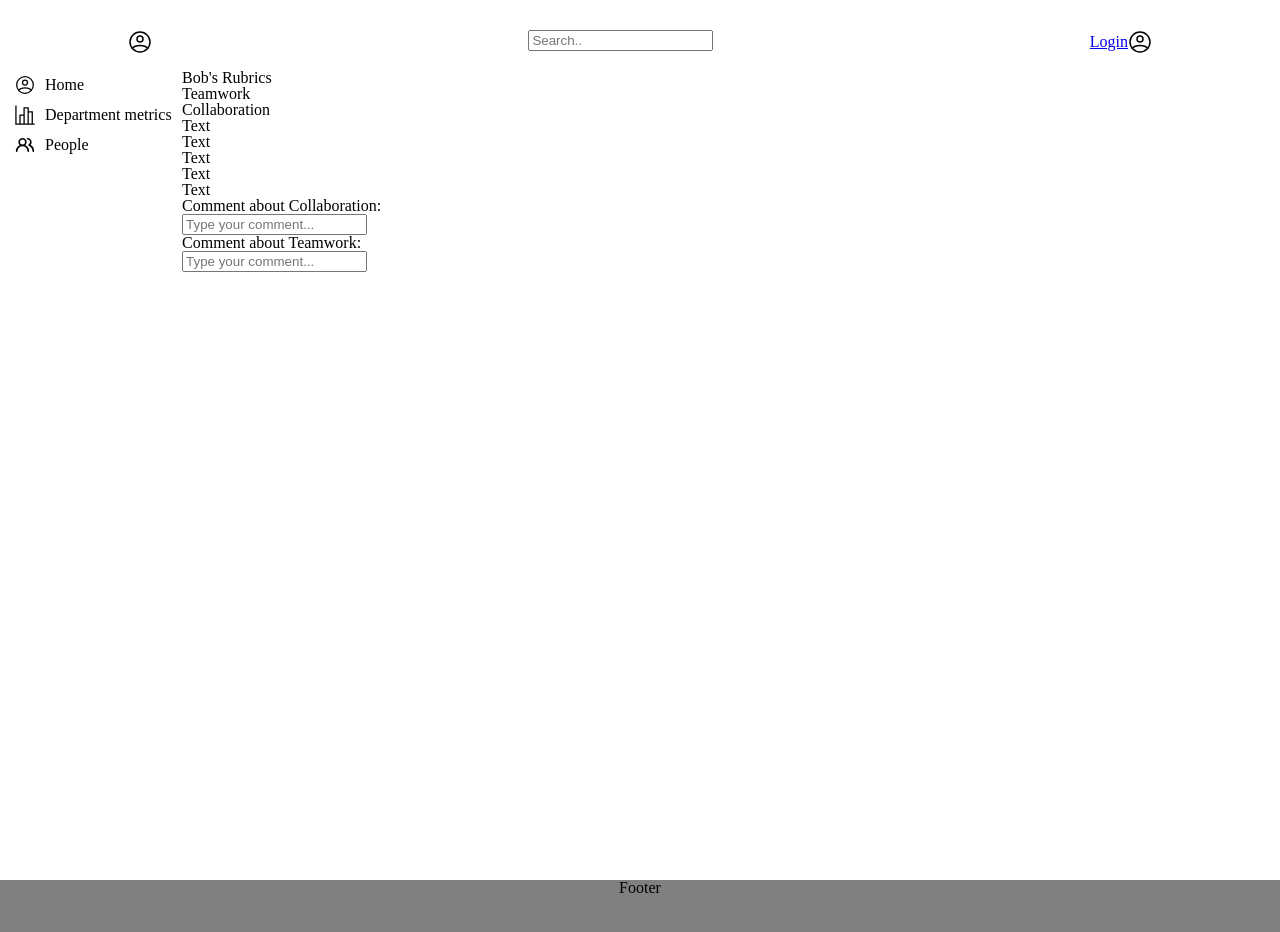
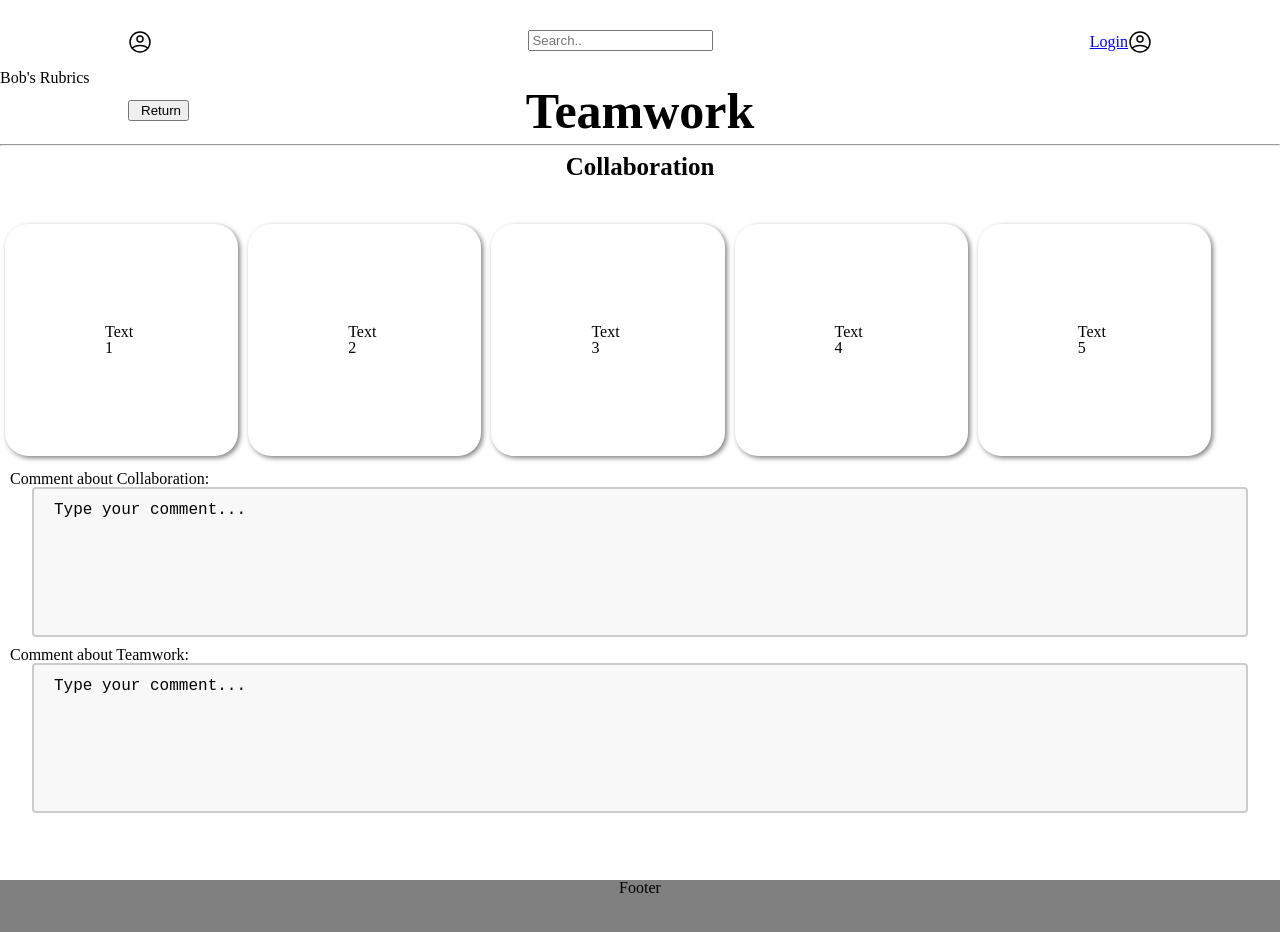
Before and after one commit to icstars/spark, a React (Create React App) app: page /EvalOverlook in a window 1280 px wide. Shown: the top 932 px of the page. Built offline with nearby package versions, Linux system fonts and the light colour scheme.

Commit message:
Evaluetion view page component styling

```diff
--- a/src/App.js
+++ b/src/App.js
@@ -1,3 +1,4 @@
+
 import React from 'react';
 import { BrowserRouter as Router, Route, Routes, useLocation } from 'react-router-dom';
 import { HelmetProvider, Helmet } from 'react-helmet-async'; //import HelmetProvider due to last updates as Helmet outdated
@@ -27,7 +28,8 @@ const Layout = () => {
     '/DepMetrics': <PageDepDashboard />
   };
   const leftPanelComponents = {
-    '/': <NavMenu />
+    '/': <NavMenu />,
+    '/Home': <Home />
   }
   const headerComponent = {
     '/Header': <Header />
@@ -39,16 +41,18 @@ const Layout = () => {
   const notApplyPages = ['/People', '/Login', '/EvalOverlook'];
   const notApplyLeftMenu = ['/Login'];
   const notApplyHeaderAndFooter = ['/Login'];
+  const notApplyNavMenu = ['/EvalOverlook', '/Login'];
   // Determine the RightPanel component to display based on the current route.
   // If no specific component is found, default to PageHome.
   const RightPanelComponent = rightPanelComponents[location.pathname] || <PageHome />;
   const LeftPanelComponent = leftPanelComponents[location.pathname] || <NavMenu />;
-  const HeaderComponent = headerComponent[location.pathname] || <Header />
-  const FooterComponent = footerComponent[location.pathname] || <Footer />
+  const HeaderComponent = headerComponent[location.pathname] || <Header />;
+  const FooterComponent = footerComponent[location.pathname] || <Footer />;
   // Check if the current route is in the list of routes where RightPanel should not be displayed.
   const displayRightPanel = !notApplyPages.includes(location.pathname);
   const displayLeftPanel = !notApplyLeftMenu.includes(location.pathname);
   const displayHeaderFooter = !notApplyHeaderAndFooter.includes(location.pathname);
+  const displayNavMenu = !notApplyNavMenu.includes(location.pathname);
 
 
 
@@ -66,7 +70,7 @@ const Layout = () => {
       {/* Main wrapper for the content and navigation */}
       <div className="wrapper">
         {/* Navigation Menu */}
-        {displayLeftPanel && LeftPanelComponent && (
+        {displayNavMenu && (
           <div className="nav-menu">
             <NavMenu />
           </div>
--- /dev/null
+++ b/src/Components/EvalOverlook/eval-overlook-style.css
@@ -0,0 +1,98 @@
+.title-container {
+  display: flex;
+  align-items: center;
+  justify-content: center; /* Center items horizontally */
+  position: relative; /* Enable positioning of the button */
+}
+
+.return-button-container {
+  position: absolute;
+  left: 10%; /* Position button with 10% margin from the left */
+}
+
+.h1-evaluation-container {
+  text-align: center;
+  flex: 1; /* Allow the h1 container to take up remaining space */
+}
+
+.return-button-icon {
+  margin-right: 5px; /* Optional: Add space between icon and text */
+}
+
+.h1-evaluation-title {
+  margin: 0; /* Remove default margin if needed */
+  font-weight: bold;
+  font-size: 50px;
+}
+
+.h2-evaluatoin-title{
+  text-align: center;
+  font-weight: bold;
+  font-size: 25px;
+}
+
+.title-wrapper{
+  display: flex;
+  justify-content: center; /* Distributes space between items */
+  align-items: center;
+  margin-top: 40px;
+  width: 95%;
+}
+
+.wrapper-element{
+  flex: 1;
+  position: relative;                   /* Each element takes up an equal amount of space */
+  box-shadow: 2px 2px 5px gray;
+  margin: 5px;
+  border-radius: 10%;
+  padding: 100px;
+
+}
+
+.wrapper-element:hover {
+  background-color: rgb(203, 203, 203);
+}
+
+.wrapper-element.selected {
+  background-color: rgb(231, 231, 231);
+  border: 1px solid black;
+  box-shadow: none;
+}
+
+.hover-explanation {
+  position: absolute;
+  bottom: 100%; /* Position above the wrapper element */
+  left: 50%;
+  transform: translateX(-50%);
+  background-color: #333;
+  color: #fff;
+  padding: 5px 10px;
+  border-radius: 5px;
+  white-space: nowrap;
+  font-size: 12px;
+  margin-bottom: 5px; /* Add space between the hover text and wrapper element */
+  z-index: 1; /* Ensure the explanation appears above other elements */
+}
+
+.comment-title{
+  margin-top: 10px;
+  margin-left: 10px;
+}
+
+form{
+    display: flex;
+    align-items: center;
+    justify-content: center;
+}
+.comment-topic{
+  margin: 0 auto;
+  width: 95%;
+  height: 150px;
+  padding: 12px 20px;
+  box-sizing: border-box;
+  border: 2px solid #ccc;
+  border-radius: 4px;
+  background-color: #f8f8f8;
+  font-size: 16px;
+  resize: none;
+}
--- a/src/Components/EvalOverlook/index.js
+++ b/src/Components/EvalOverlook/index.js
@@ -1,7 +1,42 @@
 import { Helmet } from 'react-helmet';
-import React from 'react';
+import React, { useState } from 'react';
+import { useNavigate } from 'react-router-dom';
+
+import './eval-overlook-style.css';
 
 function EvalOverlook() {
+
+    const navigate = useNavigate();
+
+    const handleButtonClick = () => {
+        navigate('/');
+    };
+
+    const [selectedIndex, setSelectedIndex] = useState(null);
+    const [hoveredIndex, setHoveredIndex] = useState(null);
+    const [clickedIndex, setClickedIndex] = useState(null); // State for click
+
+    const handleClick = (index) => {
+        setSelectedIndex(index); // Set the clicked index
+        setClickedIndex(index);  // Set the clicked index for keeping the explanation visible
+    };
+
+    const handleMouseEnter = (index) => {
+        setHoveredIndex(index); // Set the hovered index
+    };
+
+    const handleMouseLeave = () => {
+        setHoveredIndex(null); // Reset the hovered index when the mouse leaves
+    };
+
+    const explanations = [
+        "Point",
+        "2 Points",
+        "3 Points",
+        "4 Points",
+        "5 Points"
+    ];
+
     return (
 
         <div>
@@ -13,41 +48,57 @@ function EvalOverlook() {
             <div>
                 <h1>Bob's Rubrics</h1>
             </div>
-            <div>
-                <h1>Teamwork</h1>
-            </div>
-
-
-            <div>
-                <div>
-                    <h2>Collaboration</h2>
+            <div className="title-container">
+                <div className="return-button-container">
+                    <button onClick={handleButtonClick}>
+                        <img className="return-button-icon"></img>Return
+                    </button>
                 </div>
-                <div className="title-wrapper">
-                    <div className='title'>
-                        <p>Text</p>
-                    </div>
-                    <div className='title'>
-                        <p>Text</p>
-                    </div>
-                    <div className='title'>
-                        <p>Text</p>
-                    </div>
-                    <div className='title'>
-                        <p>Text</p>
-                    </div>
-                    <div className='title'>
-                        <p>Text</p>
-                    </div>
-                </div>
-                <div>
-                    <p>Comment about Collaboration:</p>
-                    <input type="text" className="comment-topic" placeholder="Type your comment..." />
+                <div className = 'h1-evaluation-container'>
+                    <h1 className='h1-evaluation-title'>Teamwork</h1>
                 </div>
             </div>
 
             <div>
-                <p>Comment about Teamwork:</p>
-                <input type="text" className="comment-category" placeholder="Type your comment..." />
+                <hr className='hr-element'></hr>
+            </div>
+
+            <div>
+                <div>
+                    <h2 className='h2-evaluatoin-title'>Collaboration</h2>
+                </div>
+                <div className="title-wrapper">
+                    {[...Array(5)].map((_, index) => (
+                        <div
+                            key={index}
+                            className={`wrapper-element ${selectedIndex === index ? 'selected' : ''}`}
+                            onClick={() => handleClick(index)}
+                            onMouseEnter={() => handleMouseEnter(index)}
+                            onMouseLeave={handleMouseLeave}
+                        >
+                            {(hoveredIndex === index || clickedIndex === index) && (
+                                <p className="hover-explanation">{explanations[index]}</p>
+                            )}
+                            <p>Text {index + 1}</p>
+                        </div>
+                    ))}
+                </div>
+                <div>
+                    <p className="comment-title">Comment about Collaboration:</p>
+                </div>
+                <div>
+                    <form>
+                        <textarea className="comment-topic">Type your comment...</textarea>
+                    </form>
+                </div>
+            </div>
+            <div>
+                <p className="comment-title">Comment about Teamwork:</p>
+            </div>
+            <div>
+                <form>
+                    <textarea className="comment-topic">Type your comment...</textarea>
+                </form>
             </div>
         </div>
 
--- a/src/Components/EvalOverlook/style.css
+++ /dev/null
@@ -1,8 +0,0 @@
-*{
-    padding: 5px;
-}
-.title-wrapper{
-    display: flex;
-    flex-direction: row;
-    justify-content: center;
-}
```
Also changed, not shown: 14 other files (tests, documents, lock files or other folders).
